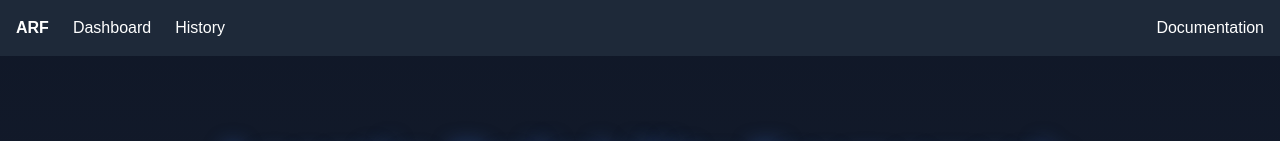
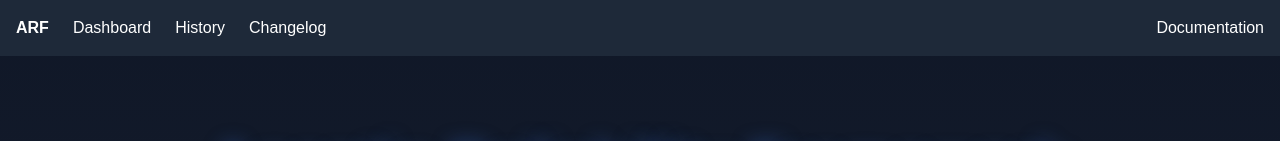
Before and after one commit to arf-foundation/arf-frontend, a Next.js app: page / in a window 1280 px wide. Shown: the top 141 px of the page. Built offline with nearby package versions, Linux system fonts and the light colour scheme; no server answers.

Commit message:
Update layout.tsx

```diff
--- a/app/layout.tsx
+++ b/app/layout.tsx
@@ -79,6 +79,7 @@ export default function RootLayout({
             <Link href="/" className="font-bold hover:underline">ARF</Link>
             <Link href="/dashboard" className="hover:underline">Dashboard</Link>
             <Link href="/history" className="hover:underline">History</Link>
+            <Link href="/changelog" className="hover:underline">Changelog</Link>
             <a
               href="https://arf-foundation.github.io/arf-spec/"
               target="_blank"
```
